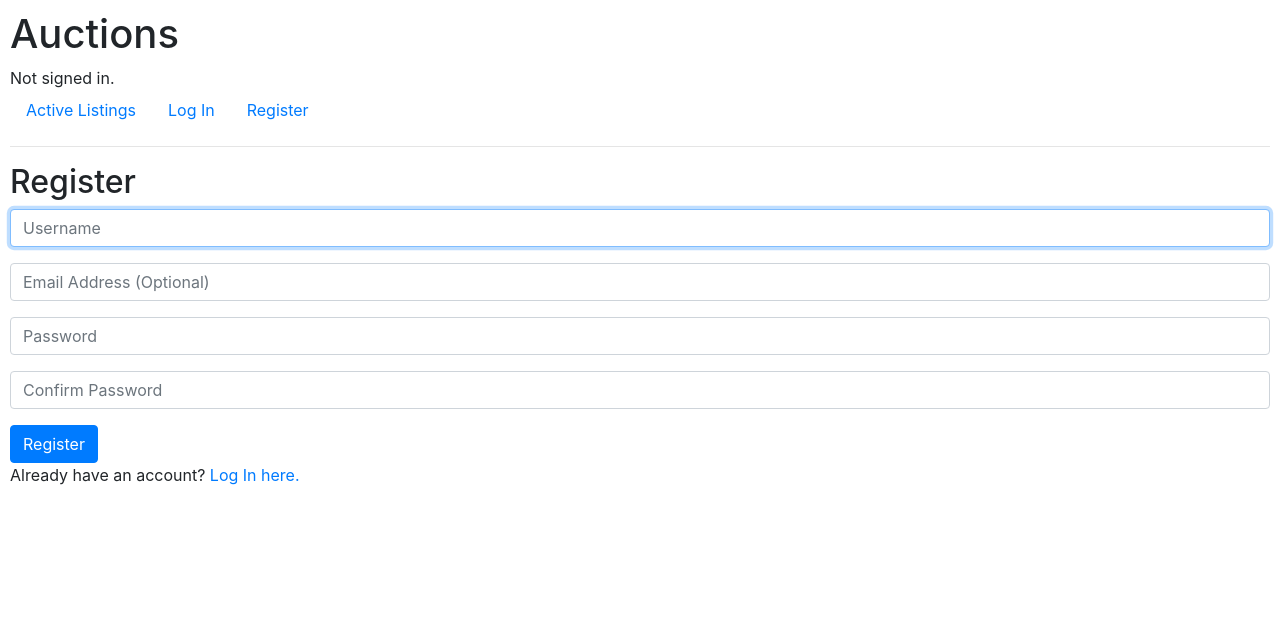
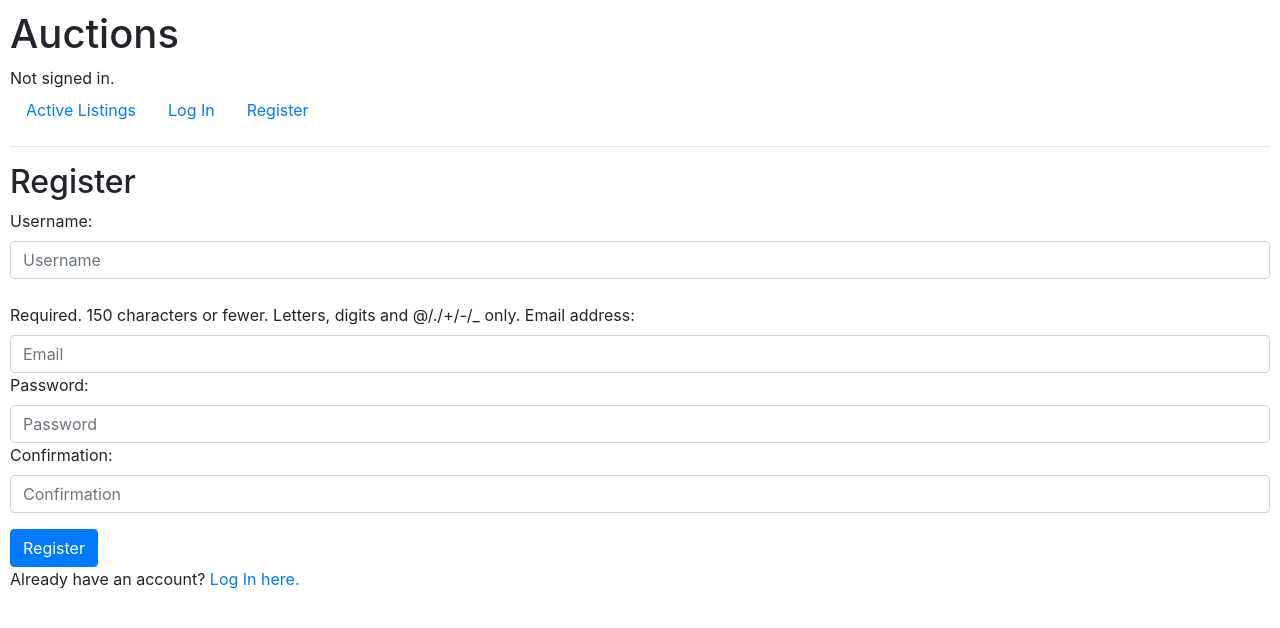
Before and after one commit to madefromjames/eBay-like_e-commerce_auction_site, a Django app: page /register in a window 1280 px wide. Shown: the top 628 px of the page. Run offline with Django 3.2, Linux system fonts and the light colour scheme; some libraries are stand-ins or nearby versions.

Commit message:
form control

```diff
--- /dev/null
+++ b/auctions/forms.py
@@ -0,0 +1,31 @@
+from django import forms
+from django.contrib.auth.models import User
+
+class RegistrationForm(forms.ModelForm):
+    password = forms.CharField(widget=forms.PasswordInput(attrs={
+        'class': 'form-control', 'placeholder': 'Password'
+    }))
+    confirmation = forms.CharField(widget=forms.PasswordInput(attrs={
+        'class': 'form-control', 'placeholder': 'Confirmation'
+    }))
+
+    class Meta:
+        model = User
+        fields = ['username', 'email', 'password']
+        widgets = {
+            'username': forms.TextInput(attrs={
+                'class': 'form-control', 'placeholder': 'Username'
+            }),
+            'email': forms.EmailInput(attrs={
+                'class': 'form-control', 'placeholder': 'Email'
+            })
+        }
+
+    def cleaned_data(self):
+        password = self.cleaned_data.get('password')
+        confirmation = self.cleaned_data.get('confirmation')
+
+        if password and confirmation and password != confirmation:
+            raise forms.ValidationError('Passwords do not match')
+        else:
+            return confirmation
--- a/auctions/templates/auctions/register.html
+++ b/auctions/templates/auctions/register.html
@@ -11,16 +11,7 @@
     <form action="{% url 'register' %}" method="post">
         {% csrf_token %}
         <div class="form-group">
-            <input class="form-control" autofocus type="text" name="username" placeholder="Username">
-        </div>
-        <div class="form-group">
-            <input class="form-control" type="email" name="email" placeholder="Email Address (Optional)">
-        </div>
-        <div class="form-group">
-            <input class="form-control" type="password" name="password" placeholder="Password">
-        </div>
-        <div class="form-group">
-            <input class="form-control" type="password" name="confirmation" placeholder="Confirm Password">
+            {{ form }}
         </div>
         <input class="btn btn-primary" type="submit" value="Register">
     </form>
--- a/auctions/views.py
+++ b/auctions/views.py
@@ -1,8 +1,9 @@
 from django.contrib.auth import authenticate, login, logout
 from django.db import IntegrityError
 from django.http import HttpResponse, HttpResponseRedirect
-from django.shortcuts import render
+from django.shortcuts import render, redirect
 from django.urls import reverse
+from .forms import RegistrationForm
 
 from .models import User, Category, Listing, Bid, Comment
 
@@ -208,26 +209,23 @@ def logout_view(request):
 
 def register(request):
     if request.method == "POST":
-        username = request.POST["username"]
-        email = request.POST["email"]
+        form = RegistrationForm(request.POST)
+        if form.is_valid():
+            username = form.cleaned_data['username']
+            email = form.cleaned_data['email']
+            password = form.cleaned_data['password']
 
-        # Ensure password matches confirmation
-        password = request.POST["password"]
-        confirmation = request.POST["confirmation"]
-        if password != confirmation:
-            return render(request, "auctions/register.html", {
-                "message": "Passwords must match."
-            })
+            # Attempt to create new user
+            try:
+                user = User.objects.create_user(username, email, password)
+                user.save()
+                login(request, user)
+                return redirect("index")
+            except IntegrityError:
+                form.add_error('username', 'Username already taken')
+    else:
+        form = RegistrationForm()
 
-        # Attempt to create new user
-        try:
-            user = User.objects.create_user(username, email, password)
-            user.save()
-        except IntegrityError:
-            return render(request, "auctions/register.html", {
-                "message": "Username already taken."
-            })
-        login(request, user)
-        return HttpResponseRedirect(reverse("index"))
-    else:
-        return render(request, "auctions/register.html")
+    return render(request, "auctions/register.html", {
+        "form": form
+    })
```
Also changed, not shown: db.sqlite3, 1 other file.
